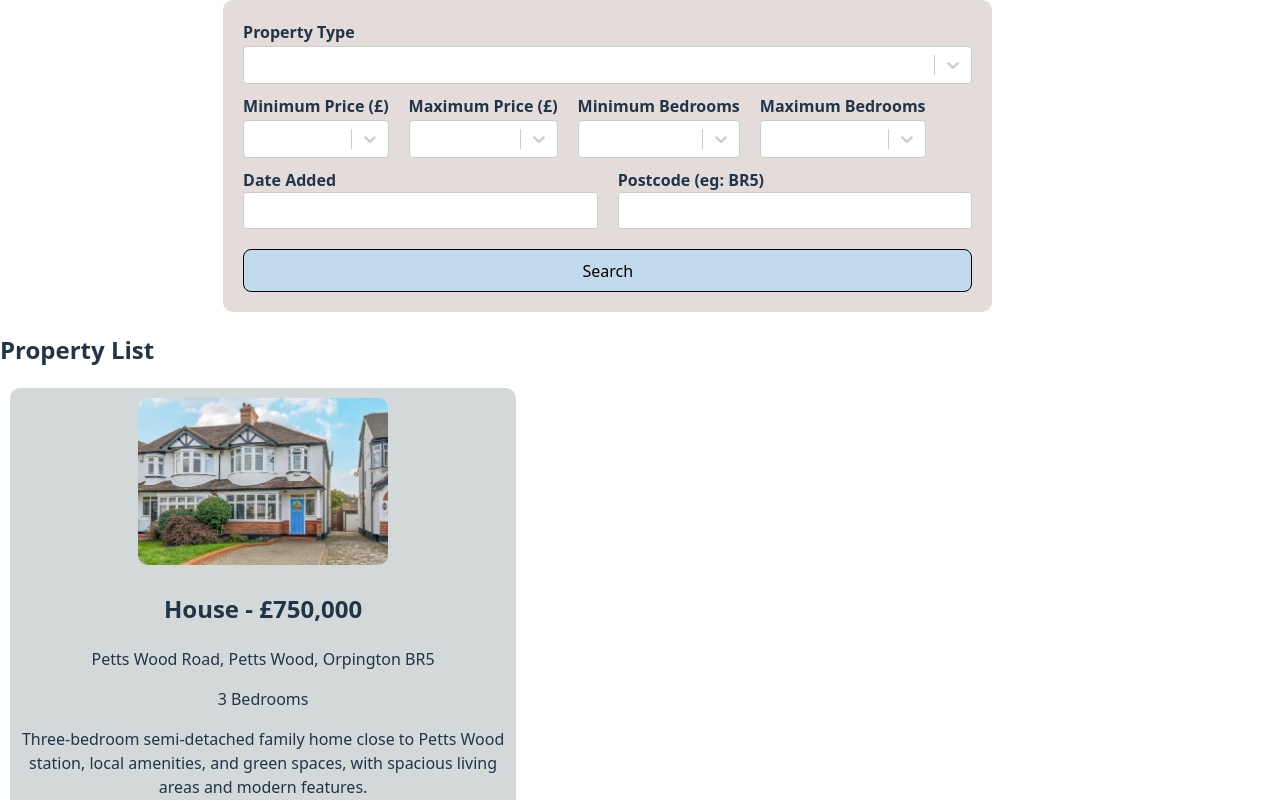
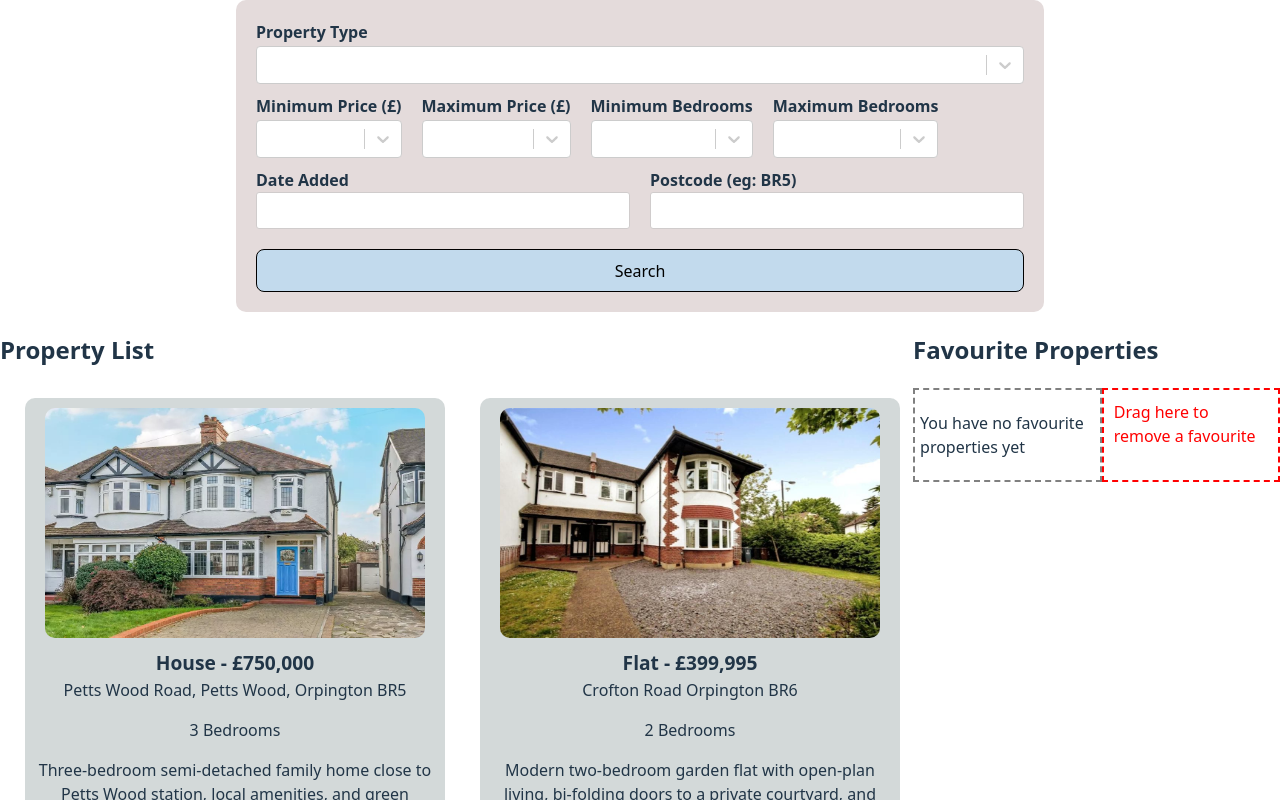
Before and after one commit to shashini13/React-CW, a React (Vite) app: page / in a window 1280 px wide. Shown: the top 800 px of the page. Built offline with nearby package versions, Linux system fonts and the light colour scheme.

Commit message:
Added css for PropertyList and Favourites

```diff
--- a/src/App.css
+++ b/src/App.css
@@ -54,20 +54,38 @@
   border: 1px solid black;
 }
 
+/*root-body*/
+#root {
+  width: 100%;
+}
 
 /*PropertyCard.jsx*/
 .property-card {
   background-color: rgba(68, 94, 93, 0.235);
   margin: 10px;
   padding: 10px;
+  border-radius: 10px;
   text-align: center;
-  width: 40%;
+  width: 400px;
+}
+
+.property-card img {
+  width: 380px;
+  height: 230px;
   border-radius: 10px;
 }
 
-.property-card img {
-  width: 250px;
-  border-radius: 10px;
+.property-card-location-p {
+  margin: 0;
+}
+
+.property-card-h2 {
+  font-size: larger;
+  margin: 5px 0 0 0;
+}
+
+.add-remove-section {
+  display: flex;
 }
 
 .add-drag-drop {
@@ -80,3 +98,27 @@
   padding: 10px;
   color: red;
 }
+
+.property-card-btn {
+  margin: 5px;
+}
+
+/*Favourites*/
+.favourites {
+  width: 100%;
+
+}
+
+/*PropertyList*/
+.property-list {
+  display: flex;
+  flex-wrap: wrap;
+  gap: 15px;
+  margin-left: 15px;
+}
+
+/*Favourties and PropertyList displaying section*/
+.below-search-form-section {
+  display: flex;
+
+}
```
